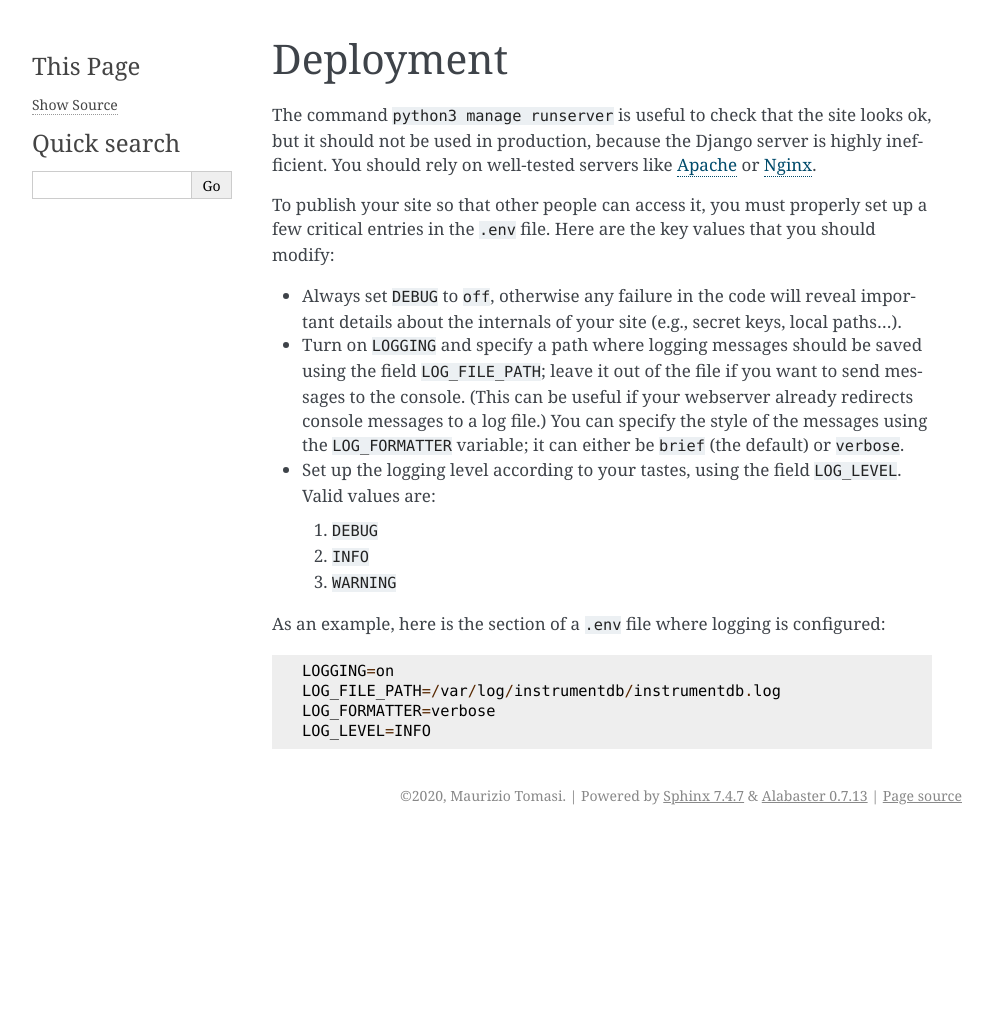
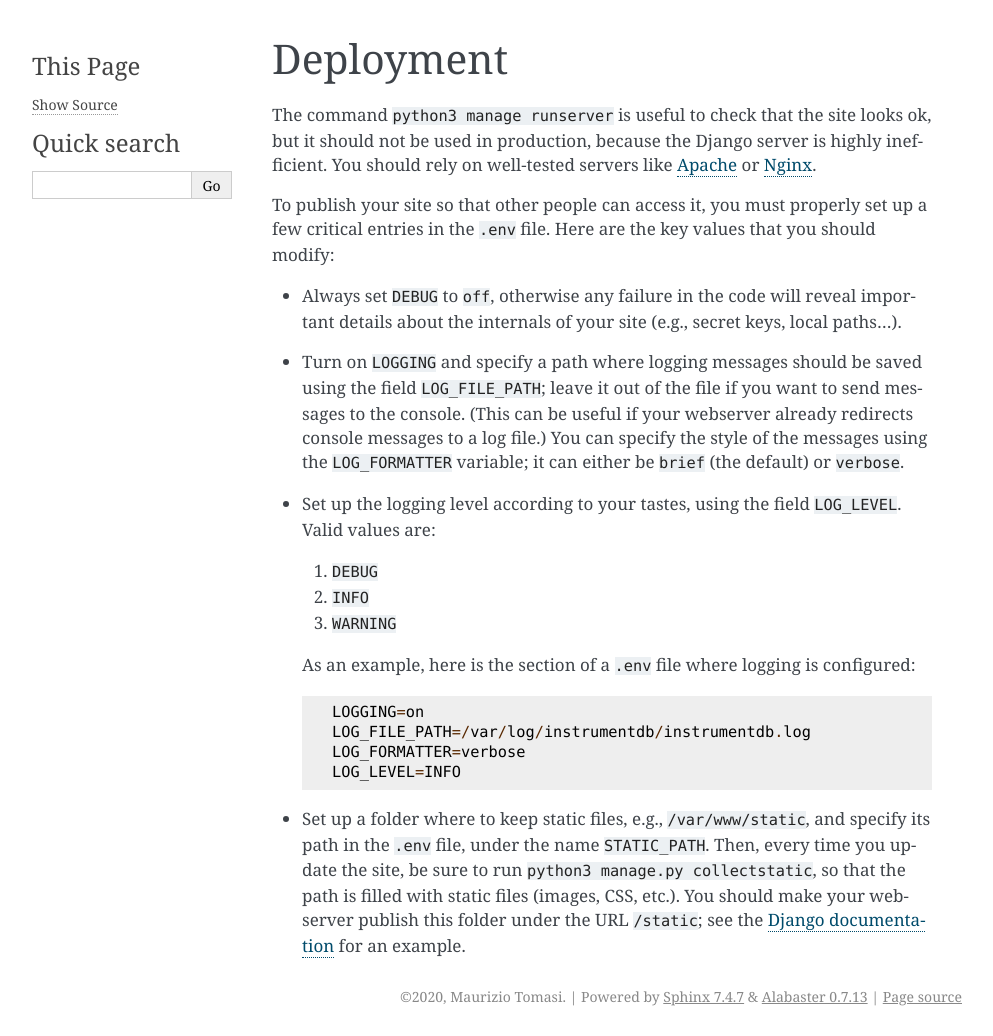
Before and after one commit to ziotom78/planck_insdb_demo, a Sphinx documentation site: the page built from docs/deployment.rst, in a window 1280 px wide. Shown: the whole page, without its empty margins (148-1141 px from the left). Built offline with Sphinx 7.4.7, drawn with Linux system fonts in a browser that asks for light colours; before the commit the page ends 900 px from its top, so only the background shows below that.

Commit message:
Add flag in .env file to configure STATIC_ROOT

```diff
--- a/docs/deployment.rst
+++ b/docs/deployment.rst
@@ -22,9 +22,15 @@ file. Here are the key values that you should modify:
   2. ``INFO``
   3. ``WARNING``
 
-As an example, here is the section of a ``.env`` file where logging is configured::
+  As an example, here is the section of a ``.env`` file where logging is configured::
 
     LOGGING=on
     LOG_FILE_PATH=/var/log/instrumentdb/instrumentdb.log
     LOG_FORMATTER=verbose
     LOG_LEVEL=INFO
+
+- Set up a folder where to keep static files, e.g., ``/var/www/static``, and specify its path in the
+  ``.env`` file, under the name ``STATIC_PATH``. Then, every time you update the site, be sure to
+  run ``python3 manage.py collectstatic``, so that the path is filled with static files (images, CSS, etc.).
+  You should make your webserver publish this folder under the URL ``/static``; see the `Django documentation
+  <https://docs.djangoproject.com/en/4.1/howto/deployment/wsgi/modwsgi/#serving-files>`_ for an example.
```
Also changed, not shown: 2 other files.
